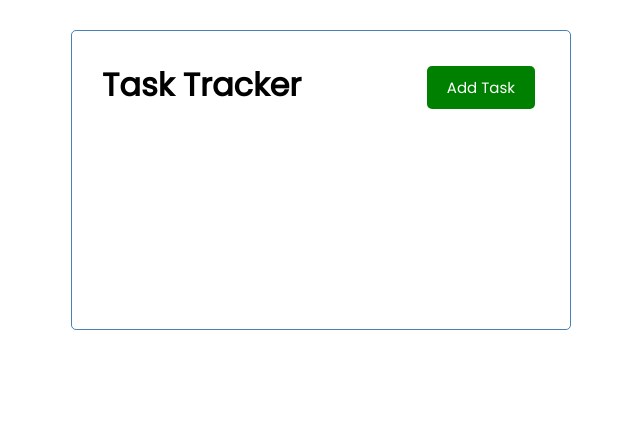
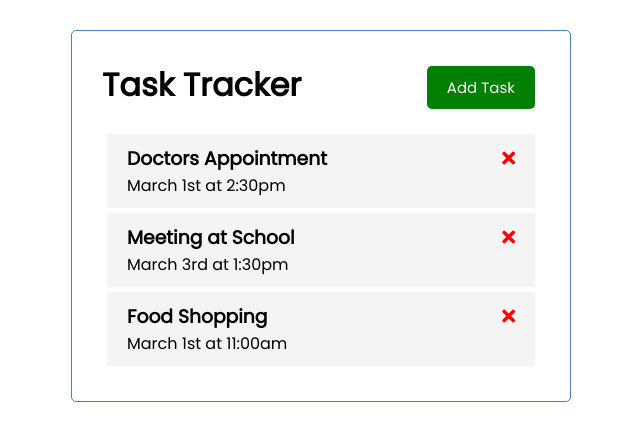
Before and after one commit to Huseinaz/vue-crash, a Vue app: page / in a window 1280 px wide. Shown: the top 440 px of the page, without its empty margins (319-959 px from the left). Built offline with nearby package versions, Linux system fonts and the light colour scheme.

Commit message:
Tasks and Task

```diff
--- a/public/index.html
+++ b/public/index.html
@@ -4,6 +4,10 @@
     <meta charset="utf-8">
     <meta http-equiv="X-UA-Compatible" content="IE=edge">
     <meta name="viewport" content="width=device-width,initial-scale=1.0">
+    <link
+      rel="stylesheet"
+      href="https://cdnjs.cloudflare.com/ajax/libs/font-awesome/5.15.2/css/all.min.css"
+    />
     <link rel="icon" href="<%= BASE_URL %>favicon.ico">
     <title><%= htmlWebpackPlugin.options.title %></title>
   </head>
--- a/src/App.vue
+++ b/src/App.vue
@@ -1,17 +1,46 @@
 <template>
   <div class="container">
     <Header title="Task Tracker" />
+    <Tasks :tasks="tasks" />
   </div>
 </template>
 
 <script>
 import Header from './components/Header.vue';
+import Tasks from './components/Tasks.vue';
 
 export default {
   name: 'App',
   components: {
-    Header
-  }
+    Header,
+    Tasks
+  },
+  data() {
+    return {
+      tasks: []
+    }
+  },
+  created() {
+    this.tasks = [
+      {
+        id: 1,
+        text: 'Doctors Appointment',
+        day: 'March 1st at 2:30pm',
+        raminder: true,
+      },
+      {
+        id: 2,
+        text: 'Meeting at School',
+        day: 'March 3rd at 1:30pm',
+        raminder: true,
+      },{
+        id: 3,
+        text: 'Food Shopping',
+        day: 'March 1st at 11:00am',
+        raminder: false,
+      }
+    ]
+  },
 }
 </script>
 
--- a/src/components/Button.vue
+++ b/src/components/Button.vue
@@ -1,5 +1,5 @@
 <template>
-    <button :style="{background:color}" class="btn">{{ text }}</button>
+    <button @click="onClick()" :style="{background:color}" class="btn">{{ text }}</button>
 </template>
 
 <script>
@@ -8,7 +8,12 @@
         props: {
             text: String,
             color: String
-        }
+        },
+        methods: {
+            onClick() {
+                console.log('Click');
+            },
+        },
     }
 </script>
 
--- /dev/null
+++ b/src/components/Task.vue
@@ -0,0 +1,38 @@
+<template>
+    <div class="task">
+        <h3>{{ task.text }} <i class="fas fa-times"></i></h3>
+        <p>{{ task.day }}</p>
+    </div>
+</template>
+
+<script>
+    export default {
+        name: 'Task',
+        props: {
+            task: Object,
+        },
+    }
+</script>
+
+<style scope>
+.fas {
+  color: red;
+}
+
+.task {
+  background: #f4f4f4;
+  margin: 5px;
+  padding: 10px 20px;
+  cursor: pointer;
+}
+
+.task.reminder {
+  border-left: 5px solid green;
+}
+
+.task h3 {
+  display: flex;
+  align-items: center;
+  justify-content: space-between;
+}
+</style>
--- /dev/null
+++ b/src/components/Tasks.vue
@@ -0,0 +1,23 @@
+<template>
+    <div :key="task.id" v-for="task in tasks ">
+        <Task :task="task" />
+    </div>
+</template>
+
+<script>
+import Task from './Task.vue';
+
+    export default {
+        name: 'Tasks',
+        props: {
+            tasks: Array,
+        },
+        components: {
+            Task
+        }
+    }
+</script>
+
+<style scoped>
+
+</style>
```
